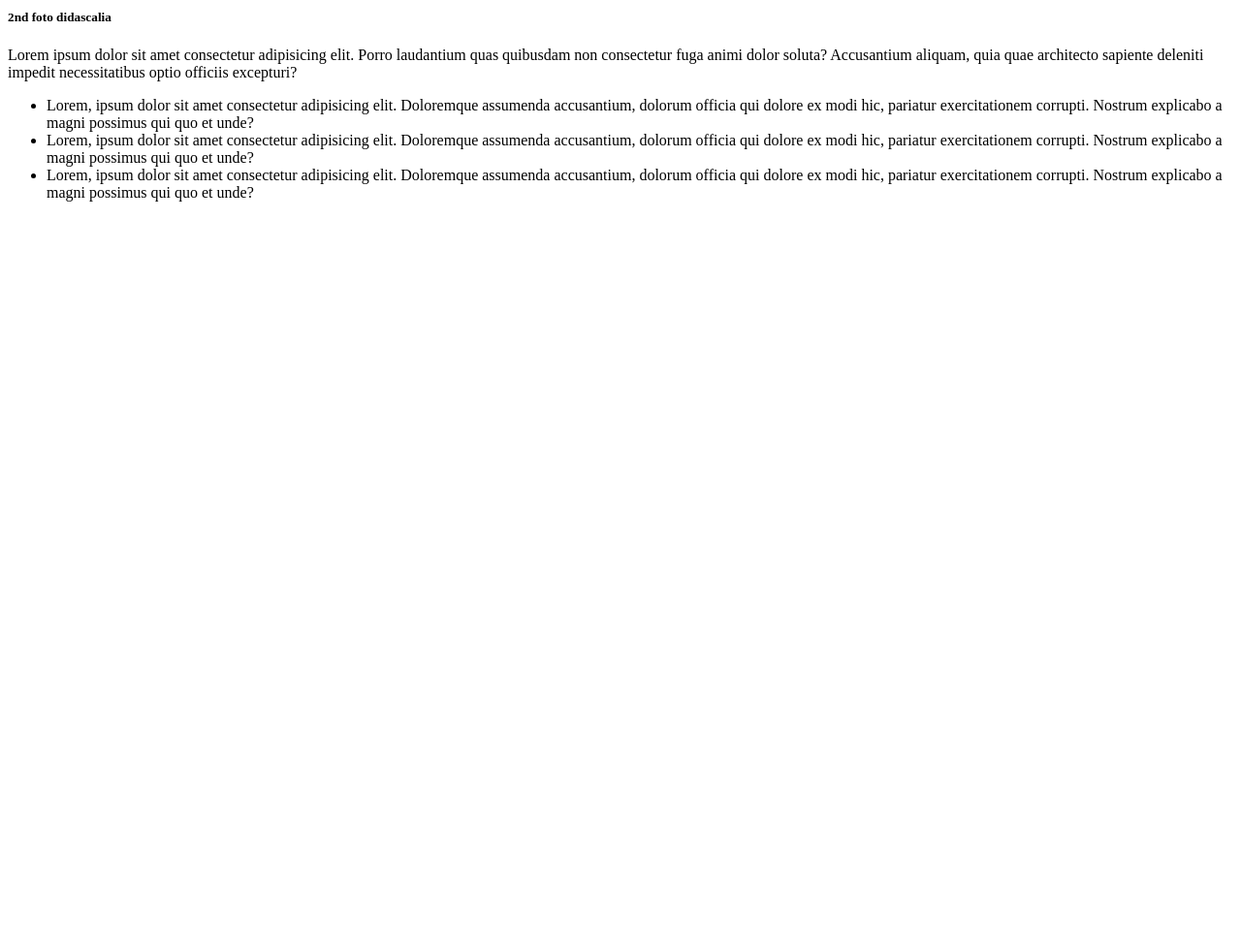
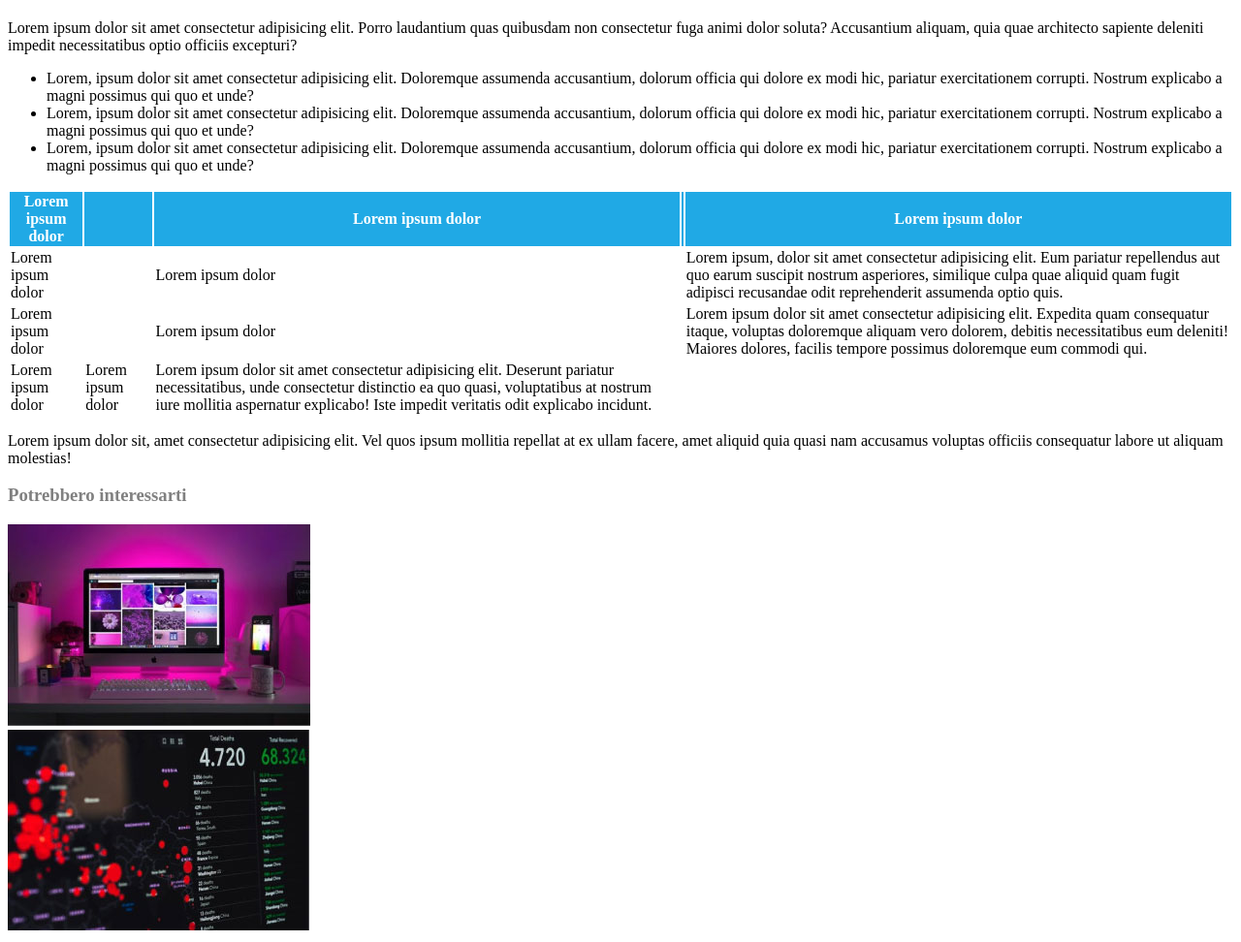
Before and after one commit to alessandrasinigaglia/html-css-booleaner, a plain HTML site: page index.html in a window 1280 px wide. Shown: the part 739-1711 px from the top of the page at 97% size. Before the commit the page ends 963 px from the top, so only its background shows below. Drawn offline with Linux system fonts and the light colour scheme.

Commit message:
feat:table and img

```diff
--- a/css/style.css
+++ b/css/style.css
@@ -31,3 +31,20 @@ h4 {
 .no-margin {
     margin: 0px;
 }
+
+#table-color {
+    background-color: #20A9E5;
+}
+
+#colore-scritta {
+    color: white;
+}
+
+#colore-dispari {
+    color: #B1E5F2;
+
+}
+
+#h3 {
+    color: #808080;
+}
--- a/index.html
+++ b/index.html
@@ -13,7 +13,7 @@
 <body>
     <header>
         <div>
-            <img src="" alt="">
+            <img src="css/img/booleaner-logo.png" alt="logo">
         </div>
     </header>
     <section>
@@ -27,7 +27,7 @@
             <img src="css/img/tim-2.jpg" alt="Tim Berners-Lee">
 
             <h5 class="no-margin">1st foto didascalia</h5>
-            <h5>2nd foto didascalia</h5>
+            <h5 class="no-margin">2nd foto didascalia</h5>
 
         </section>
     <section>
@@ -38,5 +38,55 @@
         <li>Lorem, ipsum dolor sit amet consectetur adipisicing elit. Doloremque assumenda accusantium, dolorum officia qui dolore ex modi hic, pariatur exercitationem corrupti. Nostrum explicabo a magni possimus qui quo et unde?</li>
         <li>Lorem, ipsum dolor sit amet consectetur adipisicing elit. Doloremque assumenda accusantium, dolorum officia qui dolore ex modi hic, pariatur exercitationem corrupti. Nostrum explicabo a magni possimus qui quo et unde?</li>
     </ul>
+    <section>
+    <table>
+        <thead id="table-color">
+            <tr>
+                 <th id="colore-scritta"> Lorem ipsum dolor</th>
+                 <th></th>
+                 <th id="colore-scritta">Lorem ipsum dolor</th>
+                 <th></th>
+                 <th id="colore-scritta">Lorem ipsum dolor</th>
+            </tr>
+        </thead>
+        <tbody>
+            <tr>
+                <td id="colore dispari">Lorem ipsum dolor</td>
+                <td></td>
+                <td id="colore dispari">Lorem ipsum dolor</td>
+                <td></td>
+                <td id="colore dispari">Lorem ipsum, dolor sit amet consectetur adipisicing elit. Eum pariatur repellendus aut quo earum suscipit nostrum asperiores, similique culpa quae aliquid quam fugit adipisci recusandae odit reprehenderit assumenda optio quis.</td>
+            </tr>
+        </tbody>
+        <tbody>
+            <tr>
+                <td id="colore dispari">Lorem ipsum dolor</td>
+                <td></td>
+                <td id="colore dispari">Lorem ipsum dolor</td>
+                <td></td>
+                <td id="colore dispari">Lorem ipsum dolor sit amet consectetur adipisicing elit. Expedita quam consequatur itaque, voluptas doloremque aliquam vero dolorem, debitis necessitatibus eum deleniti! Maiores dolores, facilis tempore possimus doloremque eum commodi qui.</td>
+            </tr>
+        </tbody>
+        <tfoot>
+            <tr>
+                <td>Lorem ipsum dolor</td>
+                <td>Lorem ipsum dolor</td>
+                <td>Lorem ipsum dolor sit amet consectetur adipisicing elit. Deserunt pariatur necessitatibus, unde consectetur distinctio ea quo quasi, voluptatibus at nostrum iure mollitia aspernatur explicabo! Iste impedit veritatis odit explicabo incidunt.</td>
+            </tr>
+        </tfoot>
+    </table>
+    </section>
+    <section>
+        <p>Lorem ipsum dolor sit, amet consectetur adipisicing elit. Vel quos ipsum mollitia repellat at ex ullam facere, amet aliquid quia quasi nam accusamus voluptas officiis consequatur labore ut aliquam molestias!</p>
+    </section>
+<section>
+    <h3 id="h3">Potrebbero interessarti</h3>
+</section>
+<section>
+    <img src="css/img/monitor.jpg" alt="mac">
+</section>
+<section>
+    <img src="css/img/graph.jpg" alt="stats">
+</section>
 </body>
 </html>
```
Also changed, not shown: css/img/booleaner-logo.png (added).
